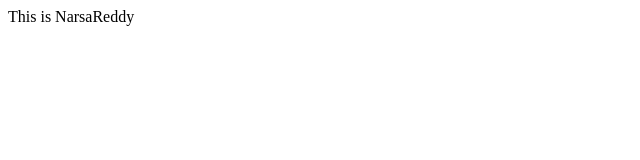
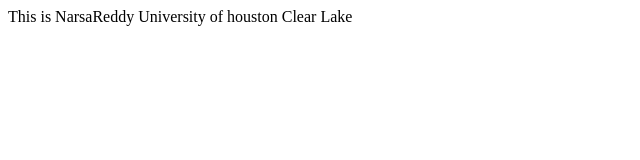
Before and after one commit to narsareddynalmala/FirstProject, a plain HTML site: page index.html in a window 1280 px wide. Shown: the whole page, without its empty margins (0-640 px from the left). Drawn offline with Linux system fonts and the light colour scheme.

Commit message:
uhcl done

```diff
--- a/index.html
+++ b/index.html
@@ -1,3 +1,4 @@
 <html>
 This is NarsaReddy
+University of houston Clear Lake
 </html>
```
